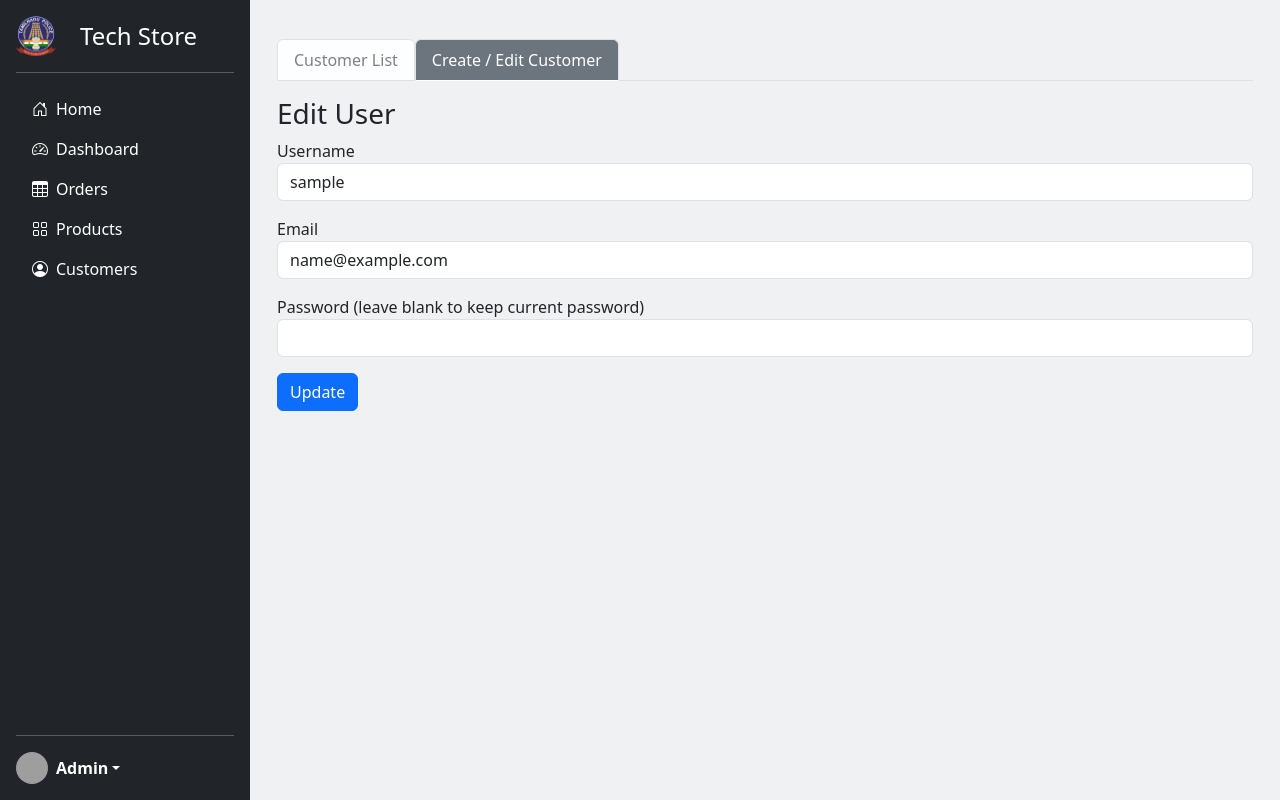
After one commit to rdc-tech49/techstore, a Django app: template storemanagement/techstore/templates/techstore/store_admin_customers.html in a window 1280 px wide. The commit adds this page. Run offline with Django 3.2, Linux system fonts and the light colour scheme; the template is opened without the code that fills it: values that come from a table or form of the project are taken from there, others are empty; tables that the repository leaves empty hold one stand-in row (values such as "Sample post"); one stand-in notice (Sample message) is shown; grey boxes are pictures that could not be loaded.

Commit message:
added custoners tab and table

```diff
--- a/storemanagement/techstore/templates/techstore/password_reset_complete.html
+++ b/storemanagement/techstore/templates/techstore/password_reset_complete.html
@@ -9,7 +9,7 @@
 <div class="container mt-5">
   <div class="alert alert-success text-center shadow-sm">
     <h4 class="mb-3">✅ Password Changed Successfully!</h4>
-    <p>You can now <a href="{% url 'login' %}">login</a> with your new password.</p>
+    <p>You can now <a href="{% url 'home' %}">login</a> with your new password.</p>
   </div>
 </div>
 </body>
--- a/storemanagement/techstore/templates/techstore/sidebar.html
+++ b/storemanagement/techstore/templates/techstore/sidebar.html
@@ -33,7 +33,7 @@
         </a>
       </li>
       <li>
-        <a href="#" class="nav-link text-white d-flex align-items-center">
+        <a href="{% url 'store_admin_customers' %}" class="nav-link text-white d-flex align-items-center">
           <i class="bi bi-person-circle"></i>
           <span class="ms-2">Customers</span>
         </a>
--- /dev/null
+++ b/storemanagement/techstore/templates/techstore/store_admin_customers.html
@@ -0,0 +1,79 @@
+{% extends 'techstore/storeadmin-page.html' %}
+{% load static %}
+{% block content %}
+
+<div class="container mt-4">
+  <ul class="nav nav-tabs" id="customerTabs">
+    <li class="nav-item">
+      <a class="nav-link {% if not edit_user %}active{% endif %}" data-bs-toggle="tab" href="#list">Customer List</a>
+    </li>
+    <li class="nav-item">
+      <a class="nav-link {% if edit_user %}active{% endif %}" data-bs-toggle="tab" href="#create">Create / Edit Customer</a>
+    </li>
+  </ul>
+
+
+  <div class="tab-content mt-3">
+    <!-- Users List Tab -->
+<div class="tab-pane fade {% if not edit_user %}show active{% endif %}" id="list">
+  <h3>Users List</h3>
+  {% if messages %}
+        {% for message in messages %}
+          <div class="alert alert-{{ message.tags }}">{{ message }}</div>
+        {% endfor %}
+      {% endif %}
+  <table class="table table-bordered">
+    <thead class="table-info">
+      <tr>
+        <th>ID</th>
+        <th>Username</th>
+        <th>Email</th>
+        <th>Action</th>
+      </tr>
+    </thead>
+    <tbody>
+      {% for user in users %}
+        <tr>
+          <td>{{ user.id }}</td>
+          <td>{{ user.username }}</td>
+          <td>{{ user.email }}</td>
+          <td>
+            <a href="?edit_user={{ user.id }}#create" class="btn btn-sm btn-warning">Edit</a>
+            <a href="{% url 'delete_user' user.id %}" onclick="return confirm('Are you sure?')" class="btn btn-sm btn-danger">Delete</a>
+          </td>
+        </tr>
+      {% endfor %}
+    </tbody>
+  </table>
+</div>
+
+<!-- Create/Edit User Tab -->
+<div class="tab-pane fade {% if edit_user %}show active{% endif %}" id="create">
+  <h3>{% if edit_user %}Edit User{% else %}Create User{% endif %}</h3>
+  <form method="POST">
+    {% csrf_token %}
+    <input type="hidden" name="form_type" value="add_user">
+    {% if edit_user %}
+      <input type="hidden" name="user_id" value="{{ edit_user.id }}">
+    {% endif %}
+    <div class="mb-3">
+      <label>Username</label>
+      <input type="text" name="username" value="{{ edit_user.username|default_if_none:'' }}" class="form-control" required>
+    </div>
+    <div class="mb-3">
+      <label>Email</label>
+      <input type="email" name="email" value="{{ edit_user.email|default_if_none:'' }}" class="form-control">
+    </div>
+    <div class="mb-3">
+      <label>Password {% if edit_user %}(leave blank to keep current password){% endif %}</label>
+      <input type="password" name="password" class="form-control" {% if not edit_user %}required{% endif %}>
+    </div>
+    <button type="submit" class="btn btn-primary">{% if edit_user %}Update{% else %}Create{% endif %}</button>
+  </form>
+</div>
+
+  </div>
+
+
+</div>
+{% endblock %}
--- a/storemanagement/techstore/urls.py
+++ b/storemanagement/techstore/urls.py
@@ -27,6 +27,9 @@ urlpatterns = [
     path('store-admin/home/', views.home_view, name='store_admin_home'),
     path('store-admin/dashboard/', views.dashboard_view, name='store_admin_dashboard'),
     path('store-admin/products/', views.products_view, name='store_admin_products'),
+    path('store-admin/users/', views.customers_view, name='store_admin_customers'),
+    path('store-admin/users/delete/<int:user_id>/', views.delete_user, name='delete_user'),
+
 
     # add/edit product
     path('store-admin/products/edit/<int:product_id>/', views.edit_product, name='edit_product'),
```
Also changed, not shown: storemanagement/techstore/views.py (+53 -1 lines).
